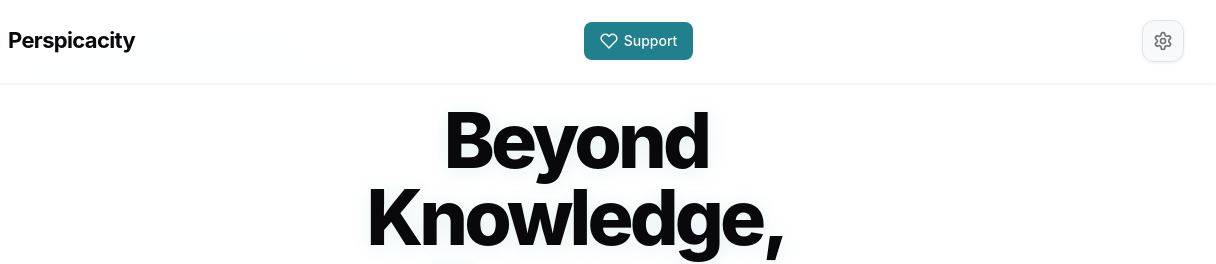
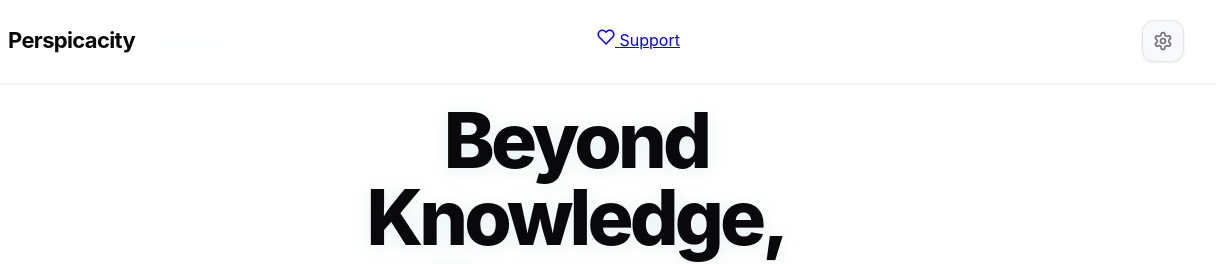
Before and after one commit to mdselimdev/test, a plain HTML site: page index.html in a window 1280 px wide. Shown: the top 264 px of the page, 64-1280 px from the left. Drawn offline with nearby package versions, Linux system fonts and the light colour scheme.

Commit message:
Update style.css

```diff
--- a/style.css
+++ b/style.css
@@ -344,35 +344,6 @@ body::before {
   transform: rotate(90deg);
 }
 
-.donate-btn {
-    display: flex;
-    align-items: center;
-    gap: 6px;
-    padding: 8px 16px;
-    background: var(--accent-primary);
-    color: white;
-    border: none;
-    border-radius: 8px;
-    text-decoration: none;
-    font-size: 14px;
-    font-weight: 500;
-    cursor: pointer;
-    transition: all 0.2s ease;
-}
-
-.donate-btn:hover {
-    background: var(--accent-hover);
-    transform: translateY(-1px);
-}
-
-.donate-btn svg {
-    flex-shrink: 0;
-}
-
-.donate-btn span {
-    white-space: nowrap;
-}
-
 @media (max-width: 768px) {
     .donate-btn span {
         display: none;
```
